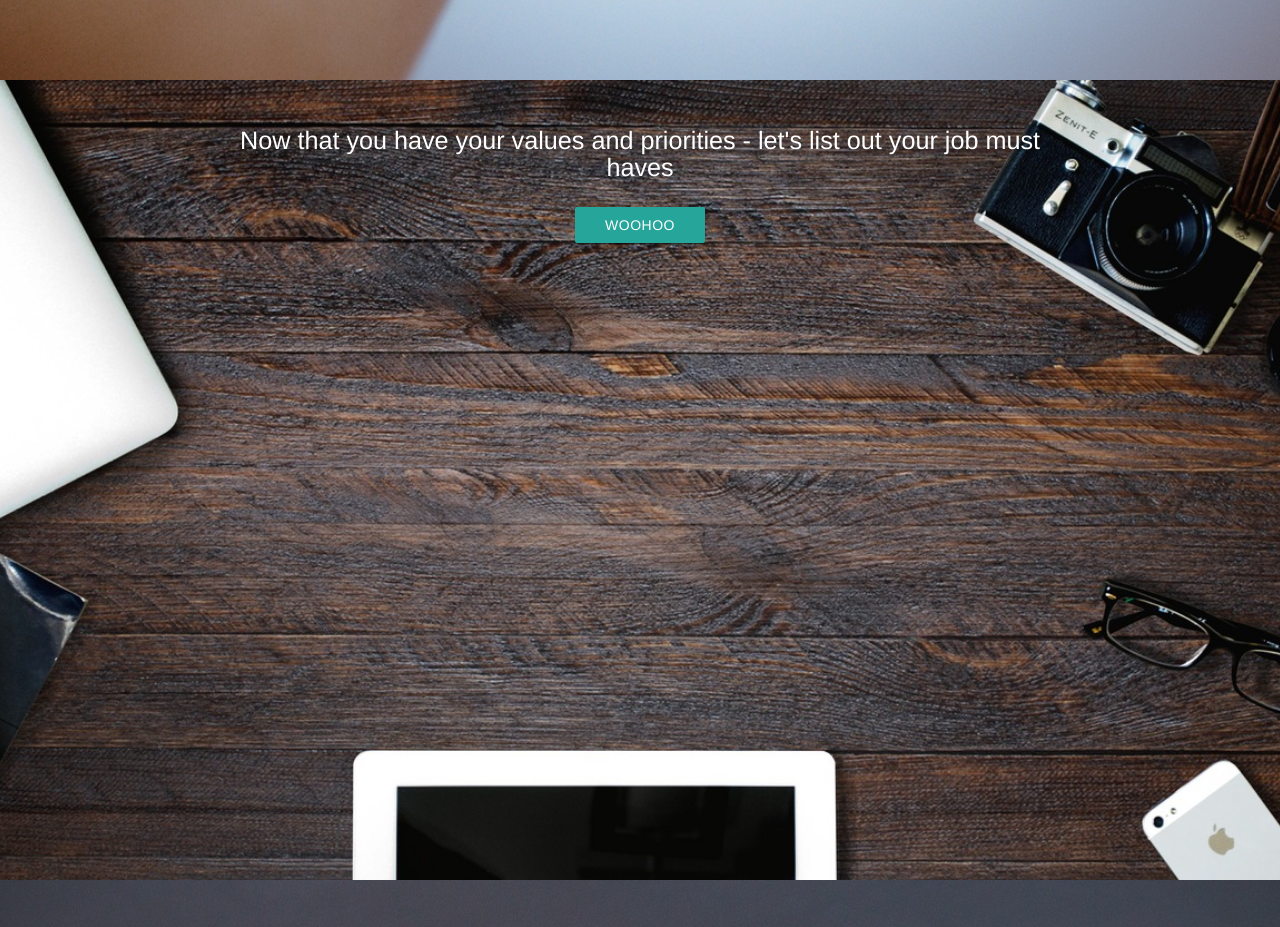
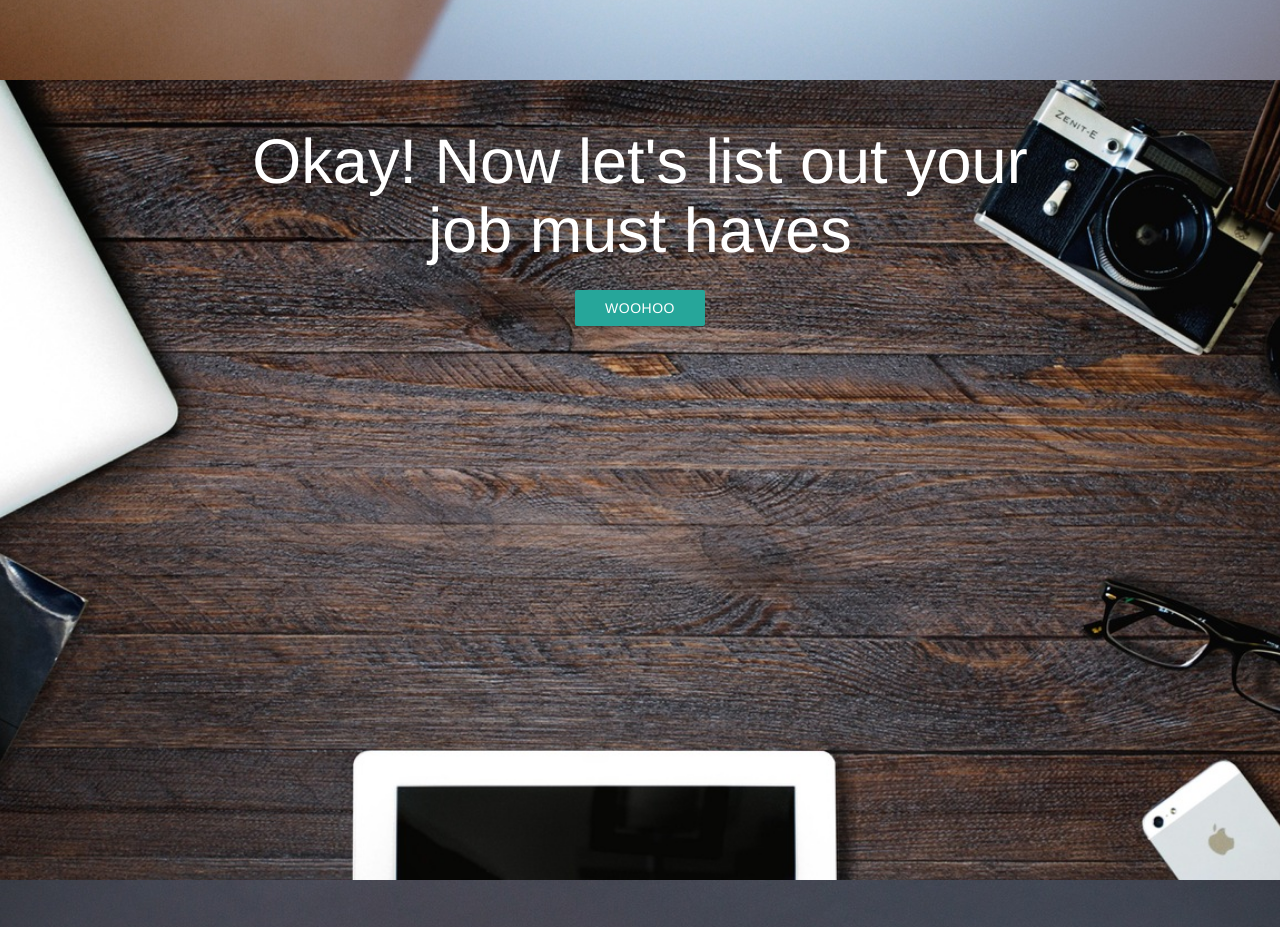
Before and after one commit to jen-nice/gradList, a plain HTML site: page index.html in a window 1280 px wide. Shown: the part 7920-8847 px from the top of the page. Drawn offline with nearby package versions, Linux system fonts and the light colour scheme.

Commit message:
changed jobs must have copy

```diff
--- a/index.html
+++ b/index.html
@@ -268,7 +268,7 @@
     <div class="section no-pad-bot">
       <div class="container">
         <br><br>
-        <h1 class="header center white-text flow-text">Now that you have your values and priorities - let's list out your job must haves</h1>
+        <h1 class="header center white-text">Okay! Now let's list out your job must haves</h1>
         <div class="row center">
            <a class="btn" onclick="Materialize.toast('Look at you go!', 4000)">Woohoo</a>
         </div>
```
